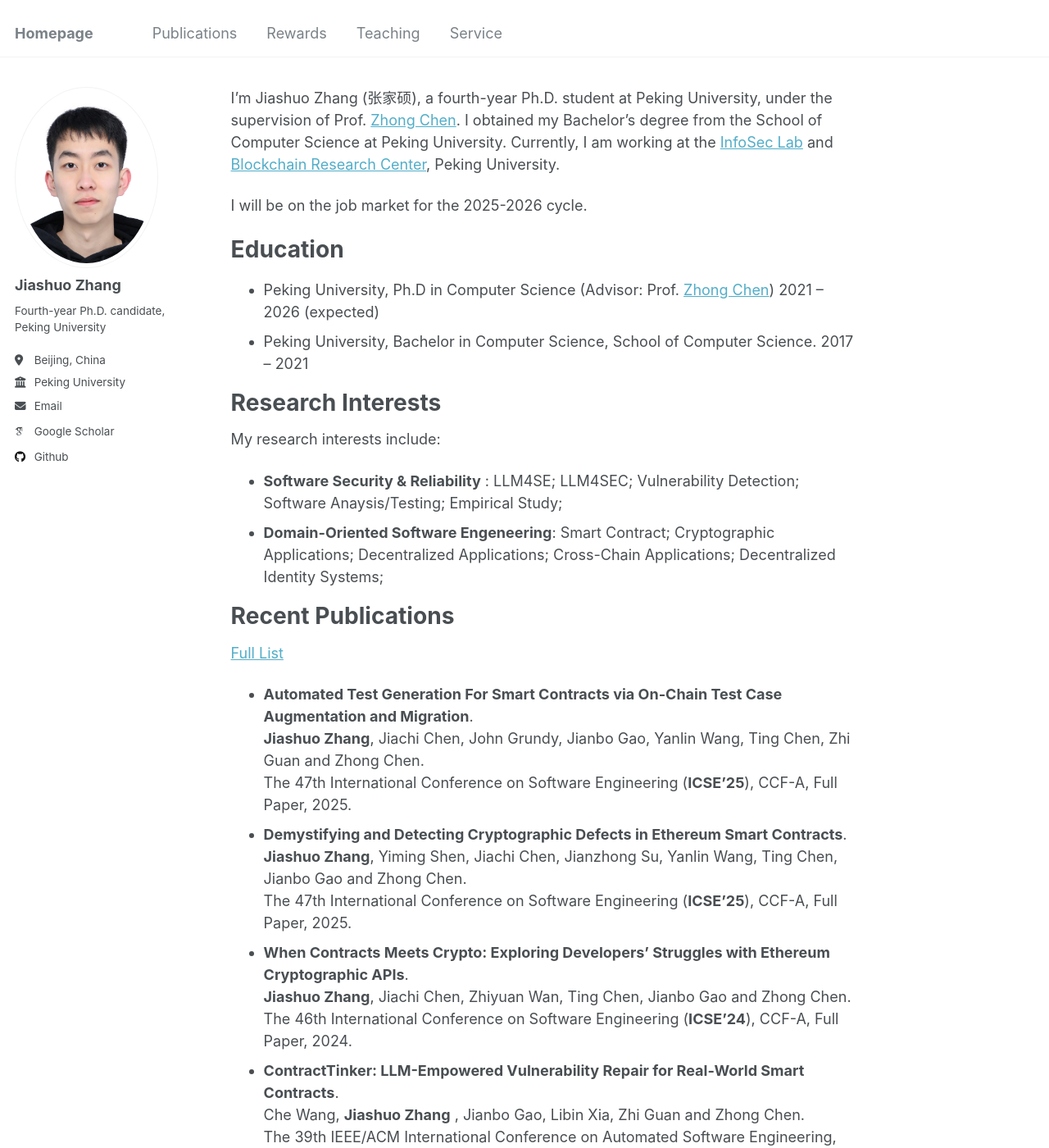
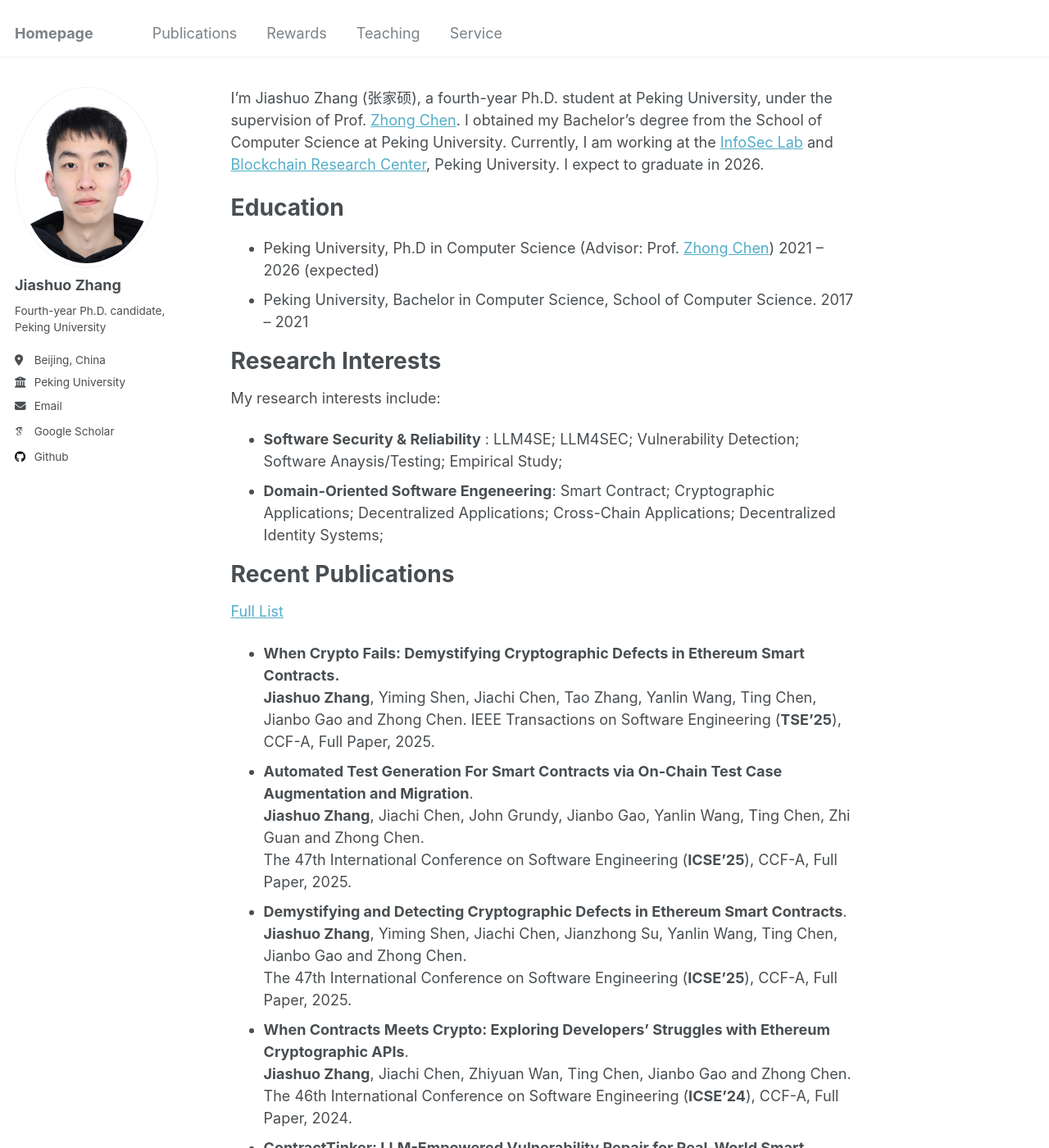
Before and after one commit to zhangjiashuo-cs/zhangjiashuo-cs.github.io, a Jekyll site: the page built from _pages/about.md, in a window 1280 px wide and 1400 px high. Shown: the whole window at 82% size. Built offline with Jekyll 4.4.1, drawn with Linux system fonts in a browser that asks for light colours; some web fonts are replaced; some of the changed text lies outside the part shown.

Commit message:
Update about.md

```diff
--- a/_pages/about.md
+++ b/_pages/about.md
@@ -8,9 +8,7 @@ redirect_from:
 
 
 
-I’m Jiashuo Zhang (张家硕), a fourth-year Ph.D. student at Peking University, under the supervision of Prof. [Zhong Chen](https://cs.pku.edu.cn/info/1062/1605.htm). I obtained my Bachelor’s degree from the School of Computer Science at Peking University. Currently, I am working at the [InfoSec Lab](https://infosec.pku.edu.cn/) and  [Blockchain Research Center](https://brc.pku.edu.cn/), Peking University.
-
-I will be on the job market for the 2025-2026 cycle.
+I’m Jiashuo Zhang (张家硕), a fourth-year Ph.D. student at Peking University, under the supervision of Prof. [Zhong Chen](https://cs.pku.edu.cn/info/1062/1605.htm). I obtained my Bachelor’s degree from the School of Computer Science at Peking University. Currently, I am working at the [InfoSec Lab](https://infosec.pku.edu.cn/) and  [Blockchain Research Center](https://brc.pku.edu.cn/), Peking University. I expect to graduate in 2026.
 
 # Education
 
@@ -27,6 +25,10 @@ My research interests include:
 
 # Recent Publications
 [Full List](https://scholar.google.com/citations?user=4MysZzYAAAAJ&hl=en)
+
+* **When Crypto Fails: Demystifying Cryptographic Defects in Ethereum Smart Contracts.** \
+  **Jiashuo Zhang**, Yiming Shen, Jiachi Chen, Tao Zhang, Yanlin Wang, Ting Chen, Jianbo Gao and Zhong Chen.
+  IEEE Transactions on Software Engineering (**TSE'25**), CCF-A, Full Paper, 2025.
 * **Automated Test Generation For Smart Contracts via On-Chain Test Case Augmentation and Migration**. \
   **Jiashuo Zhang**, Jiachi Chen, John Grundy, Jianbo Gao, Yanlin Wang, Ting Chen, Zhi Guan and Zhong Chen.\
   The 47th International Conference on Software Engineering (**ICSE'25**), CCF-A, Full Paper, 2025.
@@ -42,7 +44,7 @@ My research interests include:
 * **A Sharding Blockchain-based UAV System for Search and Rescue Missions**. \
   Xihan Zhang, **Jiashuo Zhang**, Jianbo Gao, Libin Xia, Zhi Guan, Hao Hu and Zhong Chen. \
   Frontiers of Computer Science (**FCS'24**), CCF-B, Full Paper, 2024.
-* **Understanding and Detecting Privacy Leakage Vulnerabilities in Hyperledger Fabric Chaincodes**.\
+* **Understanding and Detecting Privacy Leakage Vulnerabilities in Hyperledger Fabric Chaincodes**. \
   Ziming Chen, Yue Li, Jianbo Gao, **Jiashuo Zhang**, Ke Wang, Jianbin Hu, Zhi Guan, Zhong Chen. \
   The 35th IEEE International Symposium on Software Reliability Engineering (**ISSRE'24**), CCF-B, Full Paper, 2024.
 * **SolaSim: Clone Detection for Solana Smart Contracts via Program Representation**.\
@@ -76,5 +78,5 @@ My research interests include:
 
 - PC Member - Artifact Evaluation, ASPLOS 2025
 - Junior PC, MSR 2025
-- Reviewer, IEEE SMC 2023/2024, Blockchain: Research and Applications, Chinese Journal of Electronics
+- Reviewer, IEEE SMC 2023/2024, Automated Software Engeneering (AuSE), Blockchain: Research and Applications (BCRA), Chinese Journal of Electronics (CJE)
 - Co-reviewer: ICSE, FSE, SANER, AuSE, SEKE
```
